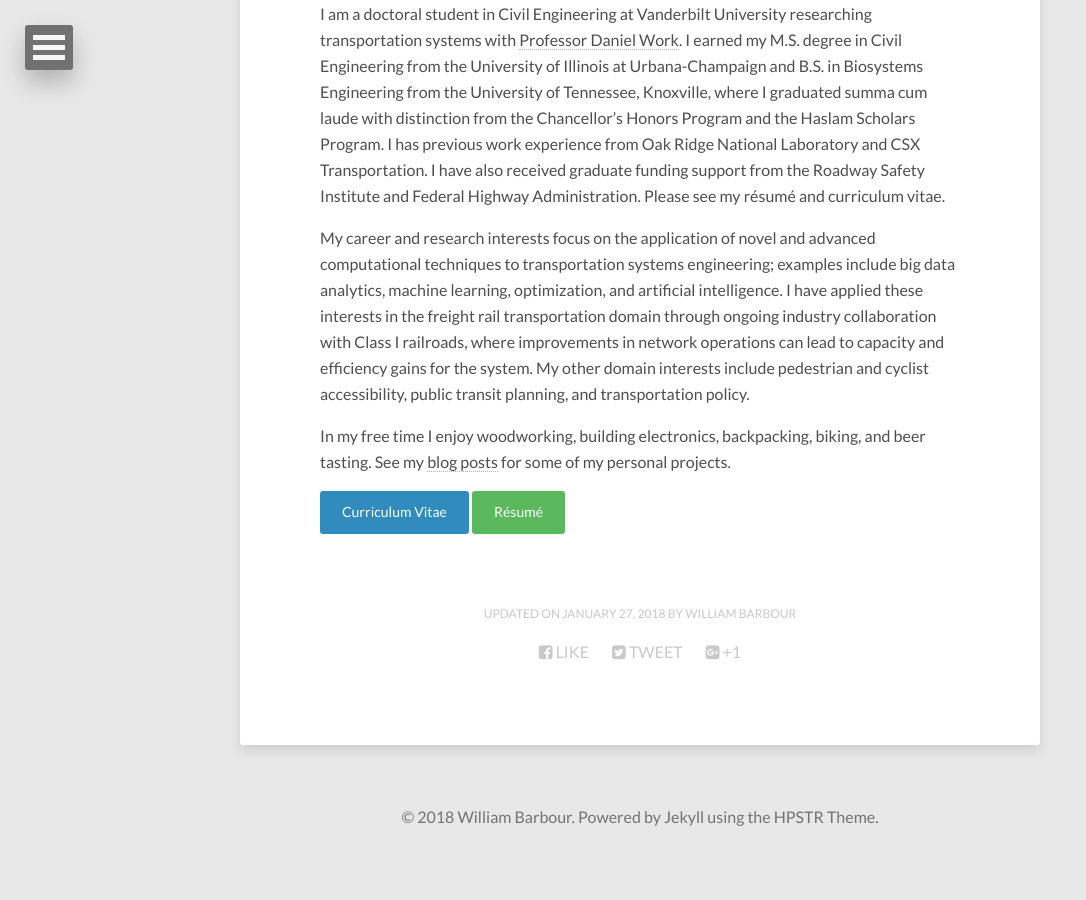
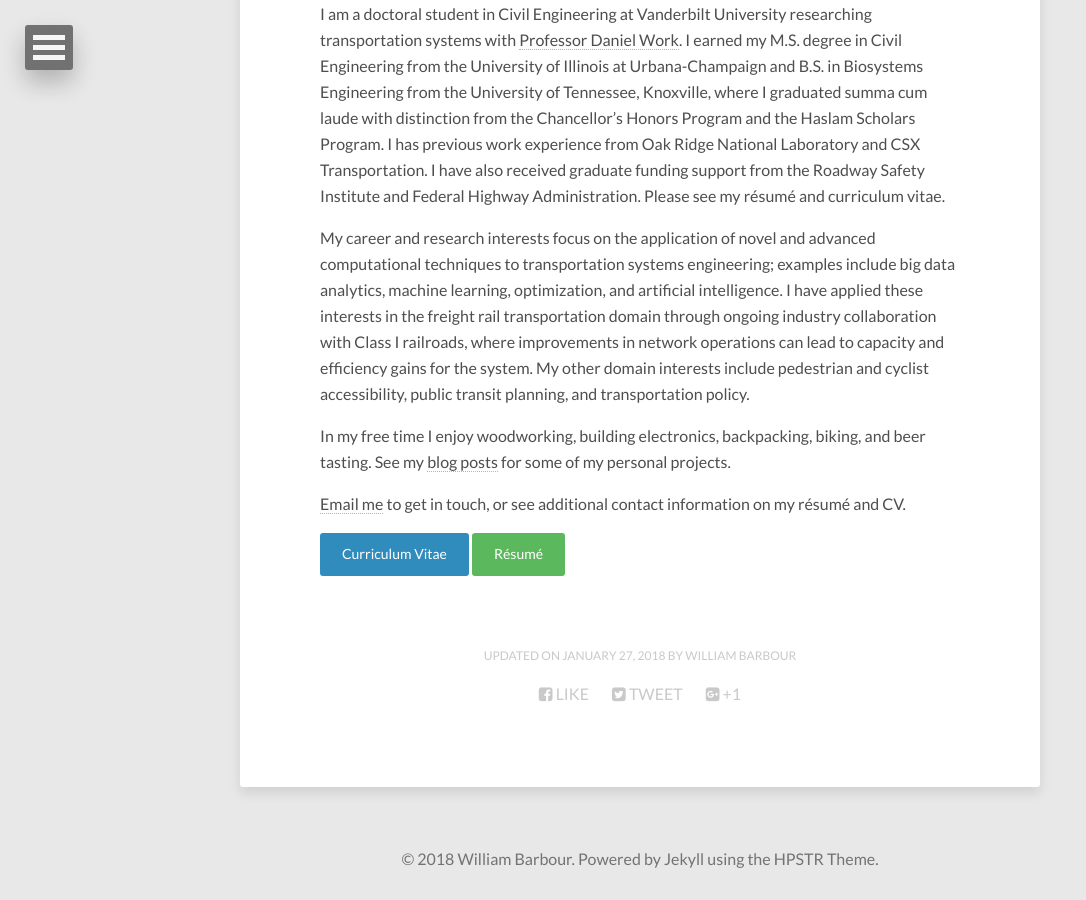
Before and after one commit to barbourww/barbourww.github.io, a Jekyll site: the page built from about/index.md, in a window 1280 px wide and 900 px high, scrolled down 654 px. Shown: the whole window, without its empty margins (0-1086 px from the left). Built offline with Jekyll 4.4.1, drawn with Linux system fonts in a browser that asks for light colours; nearby versions of some CDN libraries; before the commit the page ends 1512 px from its top, so only the background shows below that.

```diff
--- a/_includes/navigation.html
+++ b/_includes/navigation.html
@@ -45,7 +45,7 @@
 		</li>
 		<li><a href="{{ site.url }}/about/">About William</a></li>
 		<li>
-			<a href="#">Posts</a>
+			<a href="#">Blog</a>
 			<ul class="dl-submenu">
 				<li><a href="{{ site.url }}/chronposts/">All Posts</a></li>
 				<li><a href="{{ site.url }}/posts/">Posts by Year</a></li>
--- a/about/index.md
+++ b/about/index.md
@@ -13,6 +13,8 @@ I am a doctoral student in Civil Engineering at Vanderbilt University researchin
 
 My career and research interests focus on the application of novel and advanced computational techniques to transportation systems engineering; examples include big data analytics, machine learning, optimization, and artificial intelligence. I have applied these interests in the freight rail transportation domain through ongoing industry collaboration with Class I railroads, where improvements in network operations can lead to capacity and efficiency gains for the system. My other domain interests include pedestrian and cyclist accessibility, public transit planning, and transportation policy.
 
-In my free time I enjoy woodworking, building electronics, backpacking, biking, and beer tasting. See my [blog posts]({{ site.url }}/posts/) for some of my personal projects.
+In my free time I enjoy woodworking, building electronics, backpacking, biking, and beer tasting. See my [blog posts]({{ site.url }}/chronposts/) for some of my personal projects.
+
+<a href="mailto:{{ site.owner.email | encode_email }}" title="Email me">Email me</a> to get in touch, or see additional contact information on my r&eacute;sum&eacute; and CV.
 
 <div markdown="0"><a href="{{ site.url }}/download/william_barbour_cv.pdf" class="btn btn-info">Curriculum Vitae</a> <a href="{{ site.url }}/download/william_barbour_resume.pdf" class="btn btn-success">R&eacute;sum&eacute;</a></div>
--- a/index.html
+++ b/index.html
@@ -9,6 +9,7 @@ comments: false
 image:
   feature: yellowstone_lake.jpg
   secondary: yellowstone-complement-blue.jpg
+link: {{ site.url }}/about/
 ---
 
 {% for post in paginator.posts %}
```
Also changed, not shown: 2 other files.
